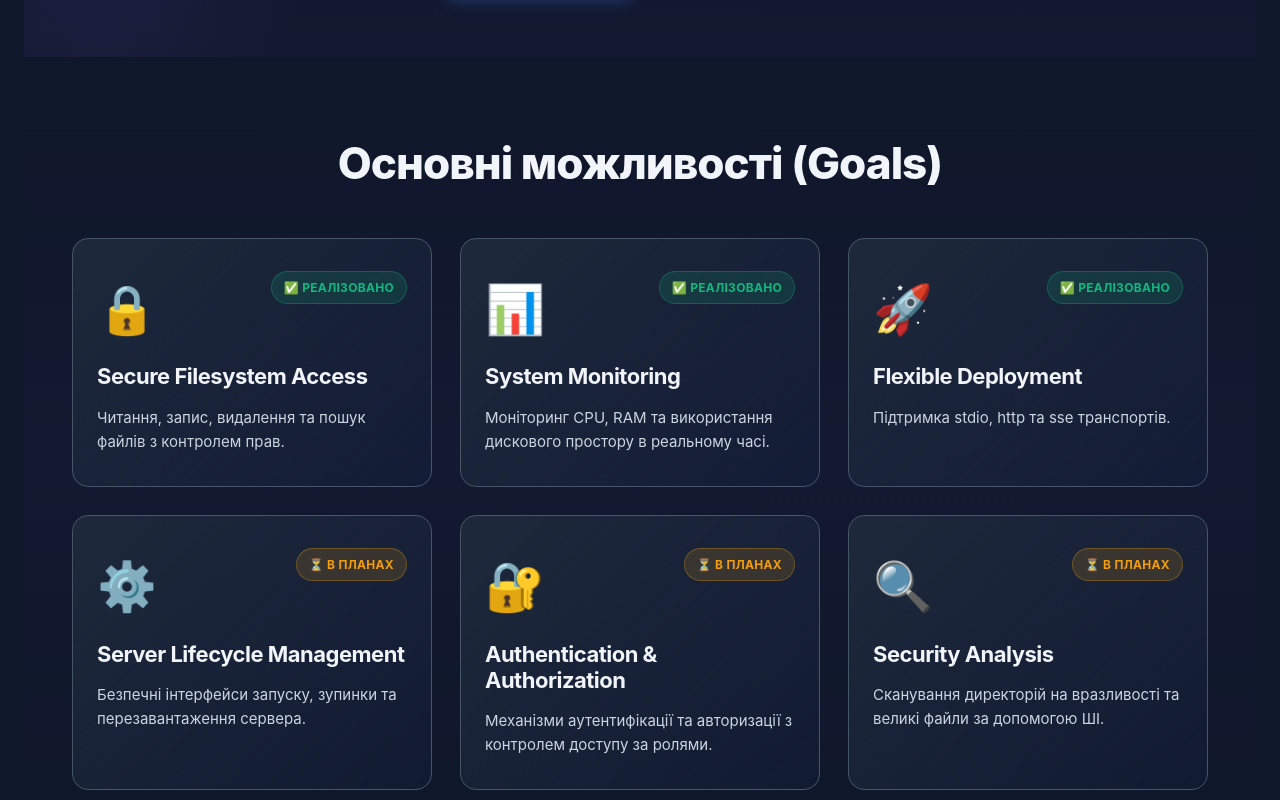
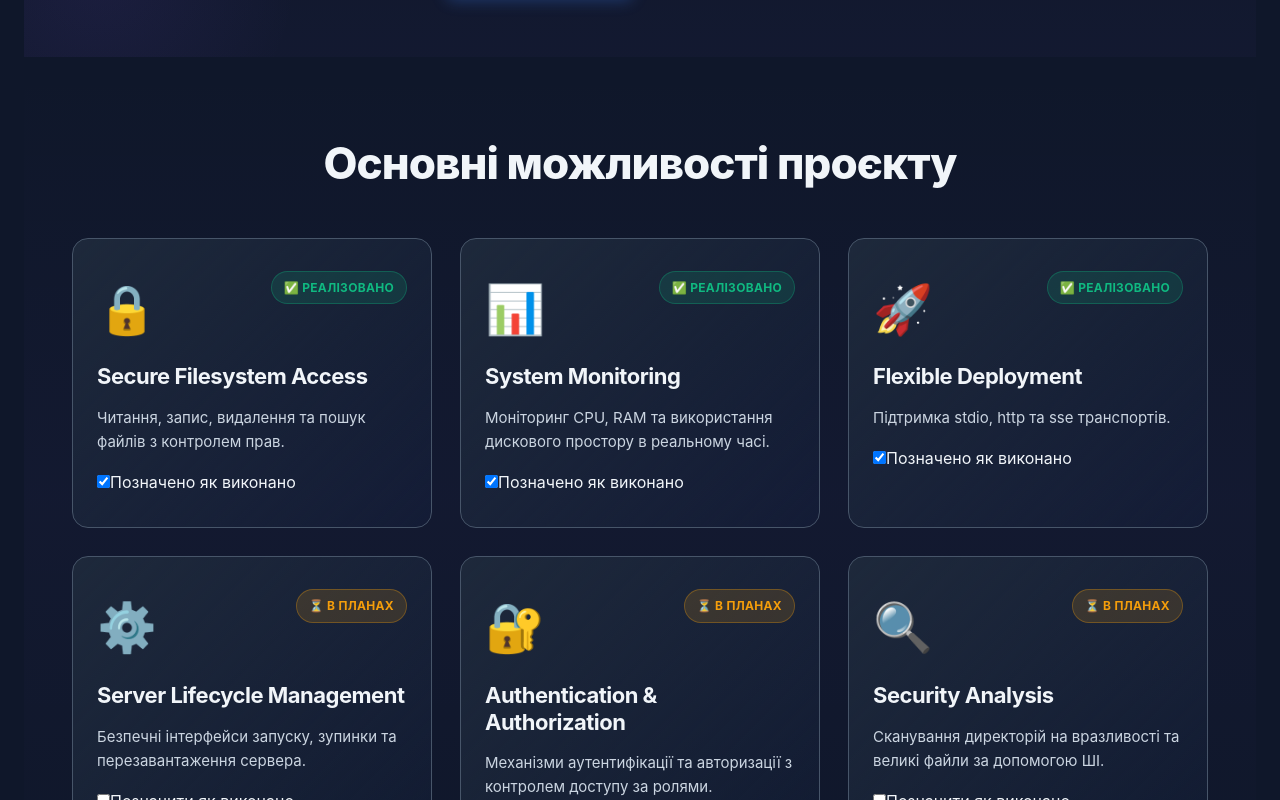
Before and after one commit to LyaKonch/diploma_landing, a React (Vite) app: page / in a window 1280 px wide. Shown: the part 660-1460 px from the top of the page. Built offline with nearby package versions, Linux system fonts and the light colour scheme.

Commit message:
refactor:  callback функції передані через props вниз і додано checkbox подію для перемикання Done/Planned на картках фіч

```diff
--- a/src/components/FeatureCard.jsx
+++ b/src/components/FeatureCard.jsx
@@ -1,9 +1,11 @@
-const FeatureCard = ({ title, description, icon, status }) => {
+const FeatureCard = ({ id, title, description, icon, status, onToggleStatus }) => {
   const getBadgeText = (status) => {
     if (status === 'done') return '✅ Реалізовано';
     if (status === 'planned') return '⏳ В планах';
     return '🔄 Активно';
   };
+
+  const isDone = status === 'done';
 
   return (
     <article className="card feature-card animate-fade" data-status={status}>
@@ -17,6 +19,14 @@ const FeatureCard = ({ title, description, icon, status }) => {
       </div>
       <h3 className="feature-card__title">{title}</h3>
       <p className="feature-card__description">{description}</p>
+      <label className="feature-card__toggle">
+        <input
+          type="checkbox"
+          checked={isDone}
+          onChange={() => onToggleStatus(id)}
+        />
+        <span>{isDone ? 'Позначено як виконано' : 'Позначити як виконано'}</span>
+      </label>
     </article>
   );
 };
--- a/src/components/FeaturesList.jsx
+++ b/src/components/FeaturesList.jsx
@@ -1,18 +1,20 @@
 import FeatureCard from './FeatureCard';
 
-const FeaturesList = ({ features }) => {
+const FeaturesList = ({ features, onToggleFeatureStatus }) => {
   return (
     <section id="features" className="features" aria-labelledby="features-title">
       <div className="container">
-        <h2 id="features-title" className="features__title text-center mb-8">Основні можливості (Goals)</h2>
+        <h2 id="features-title" className="features__title text-center mb-8">Основні можливості проєкту</h2>
         <div className="features__grid">
           {features.map((feature) => (
             <FeatureCard
               key={feature.id}
+              id={feature.id}
               title={feature.title}
               description={feature.desc}
               icon={feature.icon}
               status={feature.status}
+              onToggleStatus={onToggleFeatureStatus}
             />
           ))}
         </div>
--- a/src/components/Main.jsx
+++ b/src/components/Main.jsx
@@ -6,11 +6,11 @@ import MethodologySection from './MethodologySection';
 import ResultsSection from './ResultsSection';
 import ContactsSection from './ContactsSection';
 
-function Main({ subtitle, features, actuality, goals, methodology, results, contacts }) {
+function Main({ subtitle, features, onToggleFeatureStatus, actuality, goals, methodology, results, contacts }) {
   return (
     <main className="main">
       <Hero subtitle={subtitle} />
-      <FeaturesList features={features} />
+      <FeaturesList features={features} onToggleFeatureStatus={onToggleFeatureStatus} />
       <ActualitySection actuality={actuality} />
       <GoalsSection goals={goals} />
       <MethodologySection methodology={methodology} />
```
